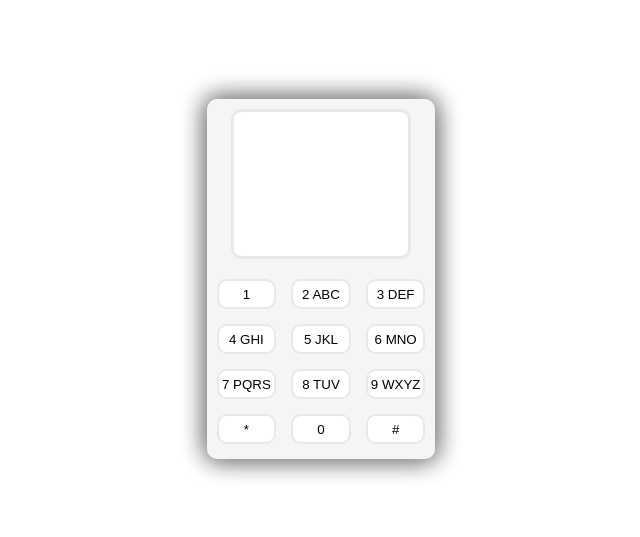
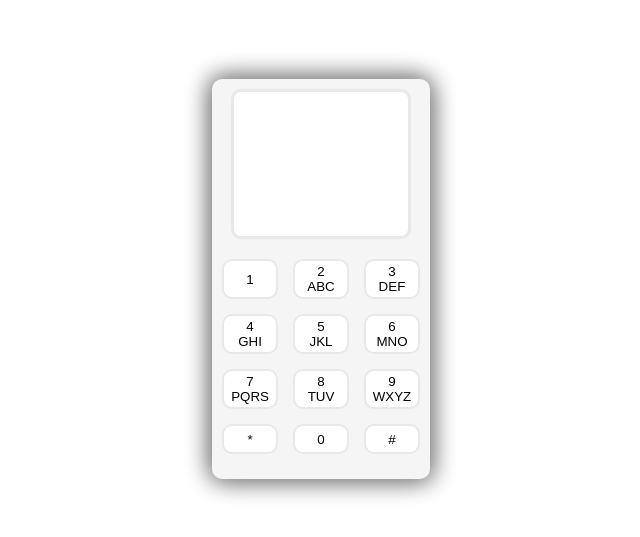
Before and after one commit to damian08k/old-phone, a plain HTML site: page index.html in a window 1280 px wide. Shown: the part 121-658 px from the top of the page, without its empty margins (319-959 px from the left). Drawn offline with Linux system fonts and the light colour scheme.

Commit message:
Fix keyboard view

```diff
--- a/index.html
+++ b/index.html
@@ -15,19 +15,66 @@
         <p class="text"></p>
       </div>
       <div class="buttons">
-        <!-- TODO: Find way for creating line break inside button -->
         <button class="button" data-keys="1">1</button>
-        <button class="button" data-keys="2ABC">2 ABC</button>
-        <button class="button" data-keys="3DEF">3 DEF</button>
-        <button class="button" data-keys="4GHI">4 GHI</button>
-        <button class="button" data-keys="5JKL">5 JKL</button>
-        <button class="button" data-keys="6MNO">6 MNO</button>
-        <button class="button" data-keys="7PQRS">7 PQRS</button>
-        <button class="button" data-keys="8TUV">8 TUV</button>
-        <button class="button" data-keys="9WXYZ">9 WXYZ</button>
-        <button class="button button-last-row" data-keys="*">*</button>
-        <button class="button button-last-row" data-keys="0">0</button>
-        <button class="button button-last-row" data-keys="#">#</button>
+        <button class="button" data-keys="2ABC">
+          <span>2</span>
+          <span>A</span>
+          <span>B</span>
+          <span>C</span>
+        </button>
+        <button class="button" data-keys="3DEF">
+          <span>3</span>
+          <span>D</span>
+          <span>E</span>
+          <span>F</span>
+        </button>
+        <button class="button" data-keys="4GHI">
+          <span>4</span>
+          <span>G</span>
+          <span>H</span>
+          <span>I</span>
+        </button>
+        <button class="button" data-keys="5JKL">
+          <span>5</span>
+          <span>J</span>
+          <span>K</span>
+          <span>L</span>
+        </button>
+        <button class="button" data-keys="6MNO">
+          <span>6</span>
+          <span>M</span>
+          <span>N</span>
+          <span>O</span>
+        </button>
+        <button class="button" data-keys="7PQRS">
+          <span>7</span>
+          <span>P</span>
+          <span>Q</span>
+          <span>R</span>
+          <span>S</span>
+        </button>
+        <button class="button" data-keys="8TUV">
+          <span>8</span>
+          <span>T</span>
+          <span>U</span>
+          <span>V</span>
+        </button>
+        <button class="button" data-keys="9WXYZ">
+          <span>9</span>
+          <span>W</span>
+          <span>X</span>
+          <span>Y</span>
+          <span>Z</span>
+        </button>
+        <button class="button button-last-row" data-keys="*">
+          <span>*</span>
+        </button>
+        <button class="button button-last-row" data-keys="0">
+          <span>0</span>
+        </button>
+        <button class="button button-last-row" data-keys="#">
+          <span>#</span>
+        </button>
       </div>
     </div>
   </body>
--- a/style.css
+++ b/style.css
@@ -71,15 +71,17 @@ body {
   cursor: pointer;
 }
 
+.button span:first-child {
+  display: inline-block;
+  width: 100%;
+}
+
+.button span {
+  pointer-events: none;
+}
+
 .button-last-row {
   height: 30px;
-}
-
-.x {
-  display: flex;
-  flex-wrap: wrap;
-  width: 80px;
-  padding: 10px;
 }
 
 .digit {
```
